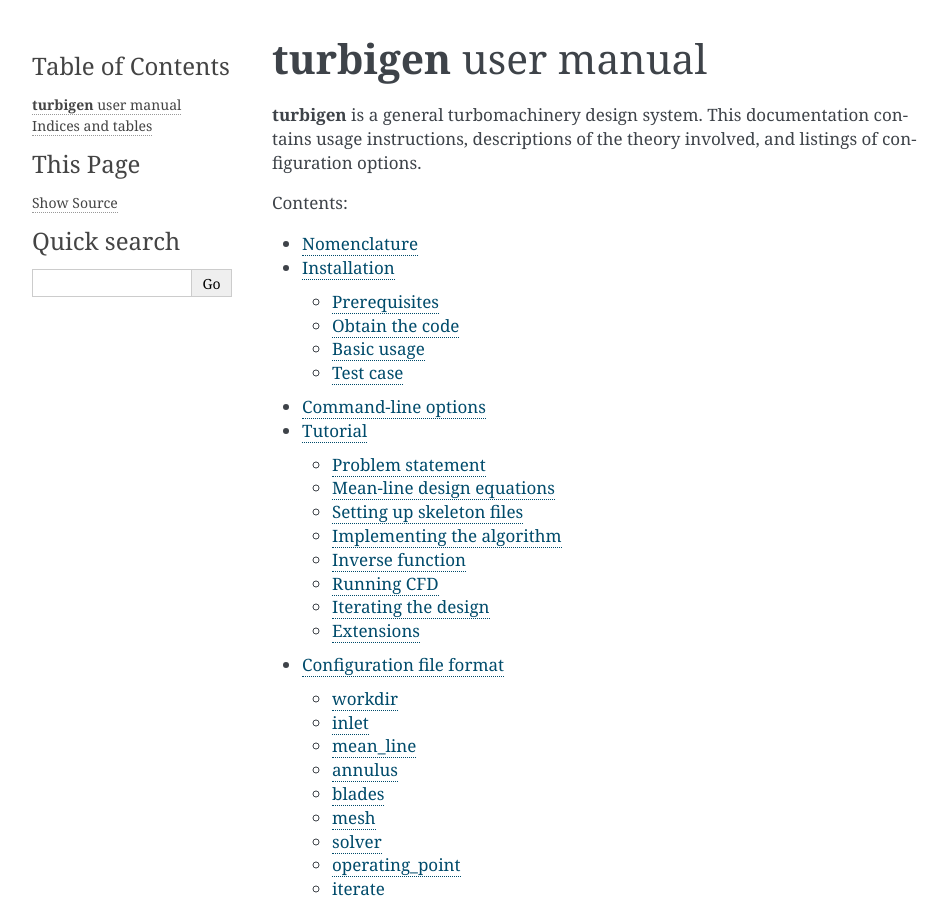
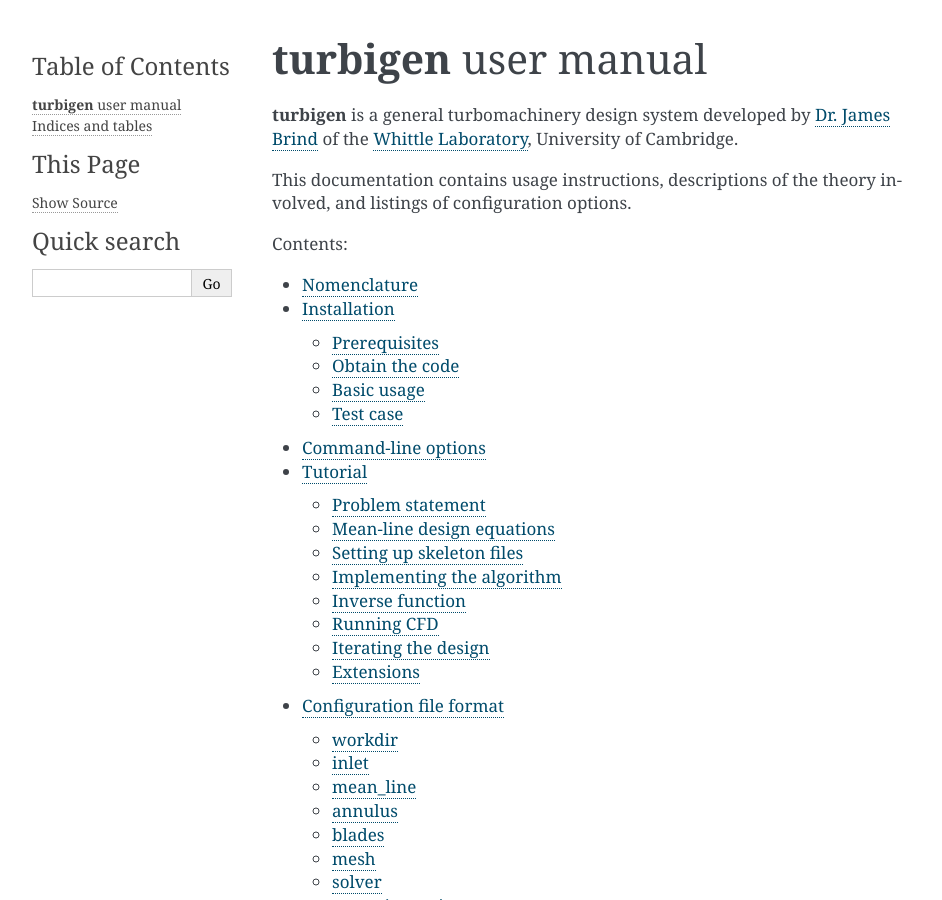
Before and after one commit to jb753/turbigen, a Sphinx documentation site: the page built from doc/index.rst, in a window 1280 px wide and 900 px high. Shown: the whole window, without its empty margins (148-1090 px from the left). Built offline with Sphinx 7.4.7, drawn with Linux system fonts in a browser that asks for light colours.

Commit message:
Add my name to docs

```diff
--- a/doc/index.rst
+++ b/doc/index.rst
@@ -1,7 +1,9 @@
 :program:`turbigen` user manual
 ===============================
 
-:program:`turbigen` is a general turbomachinery design system. This documentation contains
+:program:`turbigen` is a general turbomachinery design system developed by `Dr. James Brind <https://jamesbrind.uk/>`_ of the `Whittle Laboratory <https://whittle.eng.cam.ac.uk/>`_, University of Cambridge.
+
+This documentation contains
 usage instructions, descriptions of the theory involved, and listings of configuration options.
 
 .. toctree::
```
